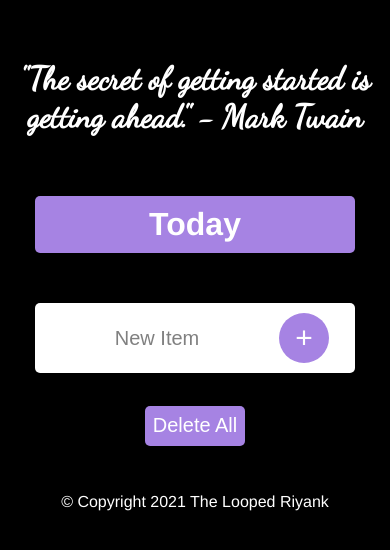
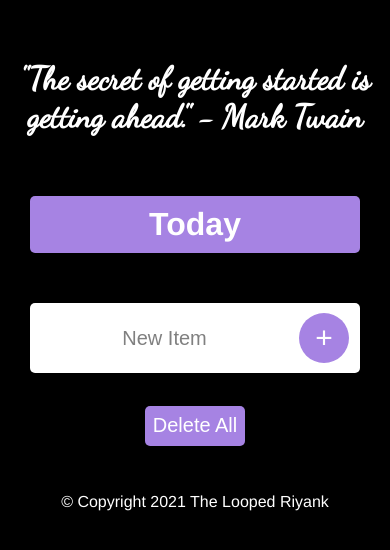
Before and after one commit to Looped-Riyank/Todo-List, a Node server app: page / in a window 390 px wide. Shown: the top 550 px of the page. Run offline with Node 20, Linux system fonts and the light colour scheme; data that the repository does not hold is empty; some libraries are stand-ins or nearby versions.

Commit message:
minor button change

```diff
--- a/public/custom.css
+++ b/public/custom.css
@@ -172,11 +172,11 @@ footer {
     }
 
     .box{
-      max-width: 320px;
+      max-width: 330px;
     }
 
     input[type="text"] {
-      width: 240px;
+      width: 265px;
     }
 
     .minbtn{
```
